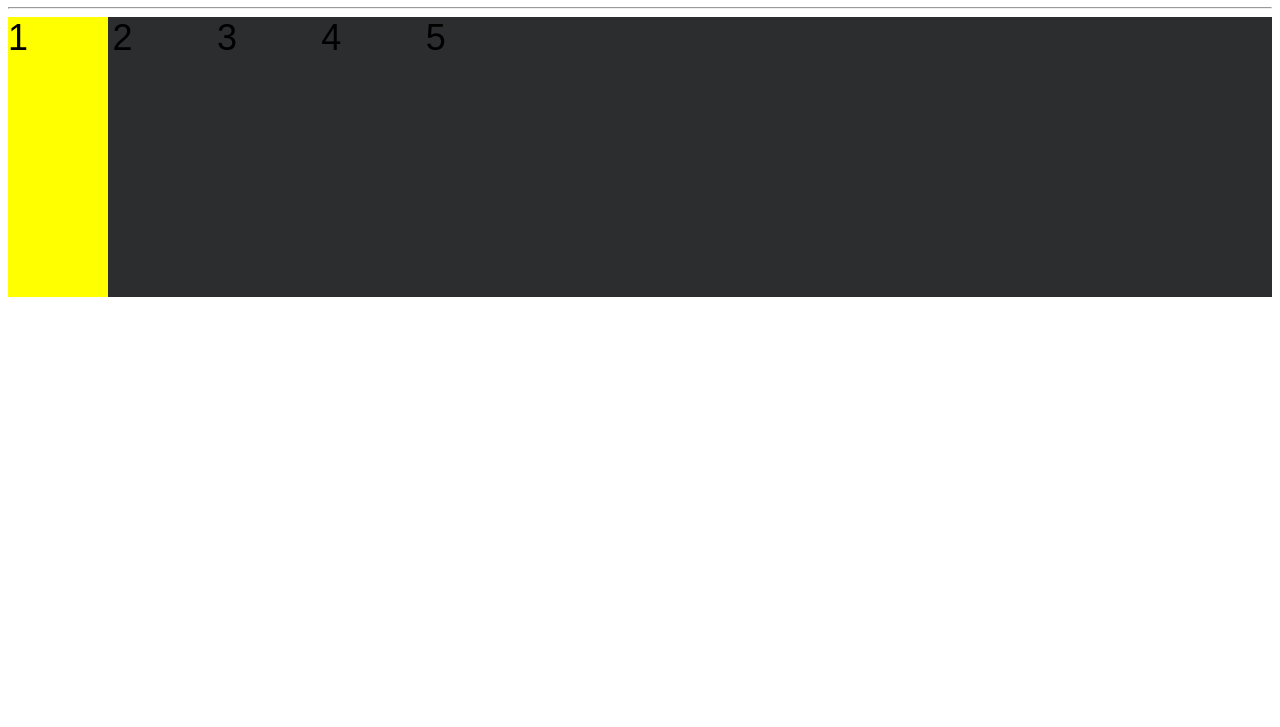
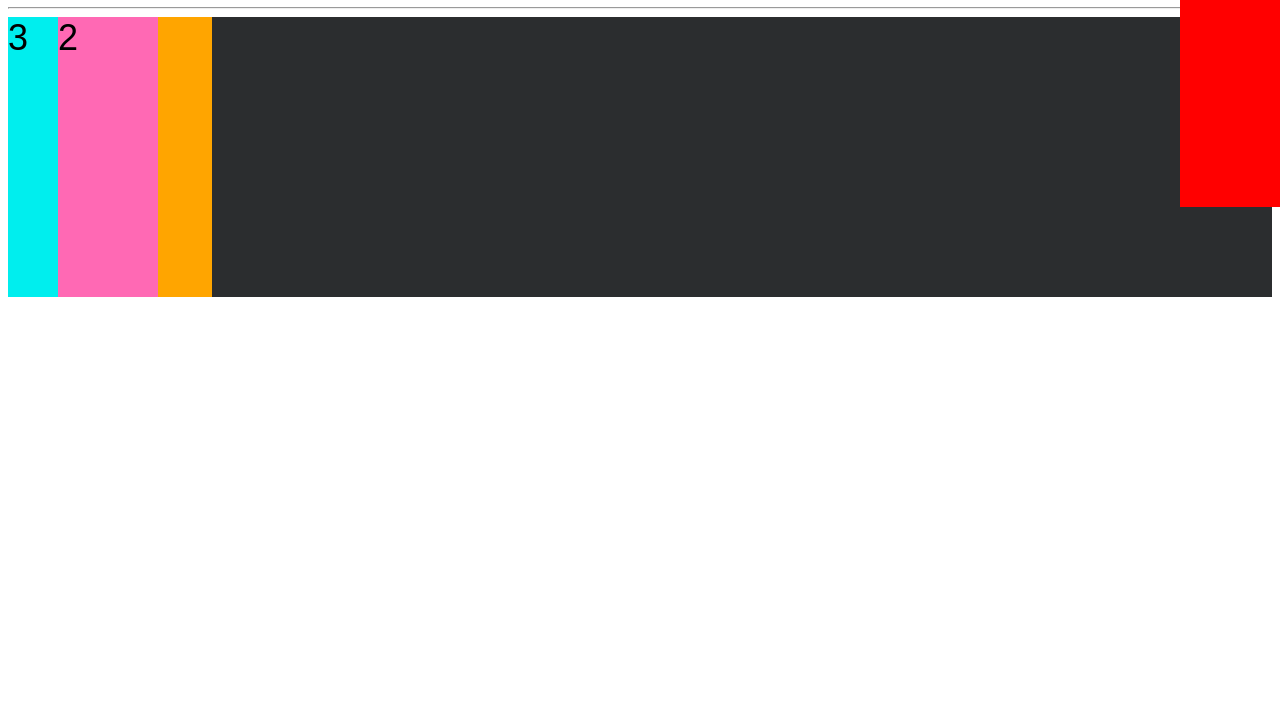
Before and after one commit to flos06/aa-css, a plain HTML site: page practice-for-week-07-css-positioning/index.html in a window 1280 px wide. Shown: the part 73-800 px from the top of the page. Drawn offline with Linux system fonts and the light colour scheme.

Commit message:
completed positioning practice

```diff
--- a/practice-for-week-07-css-positioning/main.css
+++ b/practice-for-week-07-css-positioning/main.css
@@ -17,8 +17,7 @@ html, body {
 
 #yellow-box {
     background-color: #ffff00;
-    /* Fill these in
-    position: ;
+    position: absolute;
     bottom: 0;
     left: 0;
     right: 0;
@@ -28,32 +27,30 @@ html, body {
 
 #pink-box {
     background-color: #ff69b4;
-    /* Fill these in
-    position: ;
+    position: relative;
     bottom: 0;
-    left: 0;
+    left: 50px;
     right: 0;
     top: 0;
-    z-index: ;
+    z-index:1 ;
 }
 
 #blue-box {
     background-color: #00eeee;
-    /* Fill these in
-    position: ;
+
+    position: absolute ;
     bottom: 0;
     left: 0;
     right: 0;
-    top: 0;
     z-index: ;
 }
 
 #red-box {
     background-color: #ff0000;
-    /* Fill these in
-    position: ;
+
+    position:fixed ;
     bottom: 0;
-    left: 0;
+    left: 200;
     right: 0;
     top: 0;
     z-index: ;
@@ -61,9 +58,9 @@ html, body {
 
 #orange-box {
     background-color: #ffa500;
-    /* Fill these in
-    position: ;
-    bottom: 0;
+
+    position: sticky;
+    bottom: 50px;
     left: 0;
     right: 0;
     top: 0;
```
